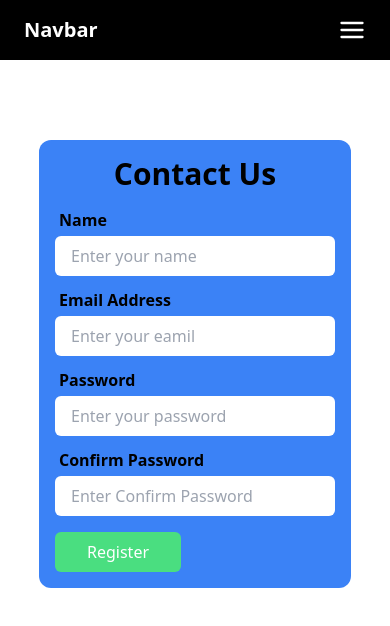
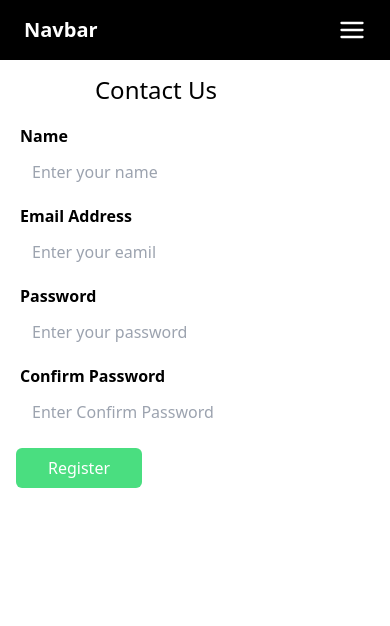
Before and after one commit to neelendrareddy9001/login_jwt_authentication, a React (Vite) app in the folder client/: page /contact in a window 390 px wide. Shown: the top 626 px of the page. Built offline with nearby package versions, Linux system fonts and the light colour scheme.

Commit message:
responsive padding different devices of screens

```diff
--- a/client/src/index.css
+++ b/client/src/index.css
@@ -37,8 +37,9 @@ body{
 
 /* Contact */
 
-.section-container h2 {
+.section-container h1 {
     text-align: center;
     font-size: 1.5rem;
     font-weight: 500;
+    text-align: center;
 }
--- a/client/src/pages/About.jsx
+++ b/client/src/pages/About.jsx
@@ -6,9 +6,9 @@ const About = () => {
   return (
     <>
       <Navbar />
-      <div className="section-container">
+      <section className="my-6 px-4 smm:px-6 mdd:px-9 lgg:px-12">
         <h2>About</h2>
-      </div>
+      </section>
     </>
   );
 };
--- a/client/src/pages/Contact.jsx
+++ b/client/src/pages/Contact.jsx
@@ -5,7 +5,7 @@ const Contact = () => {
   return (
     <>
       <Navbar />
-      <div className="section-container bg-blue-500 mx-auto rounded-xl p-4 mt-20">
+      <section className="section-container px-4 smm:px-6 mdd:px-9 lgg:px-12">
         <h1 className="text-center font-semibold mb-4 text-3xl">Contact Us</h1>
 
         <form>
@@ -64,7 +64,7 @@ const Contact = () => {
             Register
           </button>
         </form>
-      </div>
+      </section>
     </>
   );
 };
--- a/client/src/pages/Services.jsx
+++ b/client/src/pages/Services.jsx
@@ -5,12 +5,12 @@ const Services = () => {
   return (
     <>
       <Navbar />
-      <div className="my-6">
+      <section className="my-6 px-4 smm:px-6 mdd:px-9 lgg:px-12">
         <h1 className="text-center font-semibold mb-4 text-xl">Our Services</h1>
         <p className="text-center text-sm text-gray-600">
           We provide uniqu type of services to satisfy the customers
         </p>
-      </div>
+      </section>
     </>
   );
 };
--- a/client/src/pages/Testimonial.jsx
+++ b/client/src/pages/Testimonial.jsx
@@ -5,12 +5,12 @@ const Testimonials = () => {
   return (
     <>
       <Navbar />
-      <div className="my-6">
+      <section className="my-6 px-4 smm:px-6 mdd:px-9 lgg:px-12">
         <h1 className="text-center font-semibold mb-4 text-xl">Testimonials</h1>
         <p className="text-center text-sm text-gray-600">
           Our client from all over the world
         </p>
-      </div>
+      </section>
     </>
   );
 };
```
